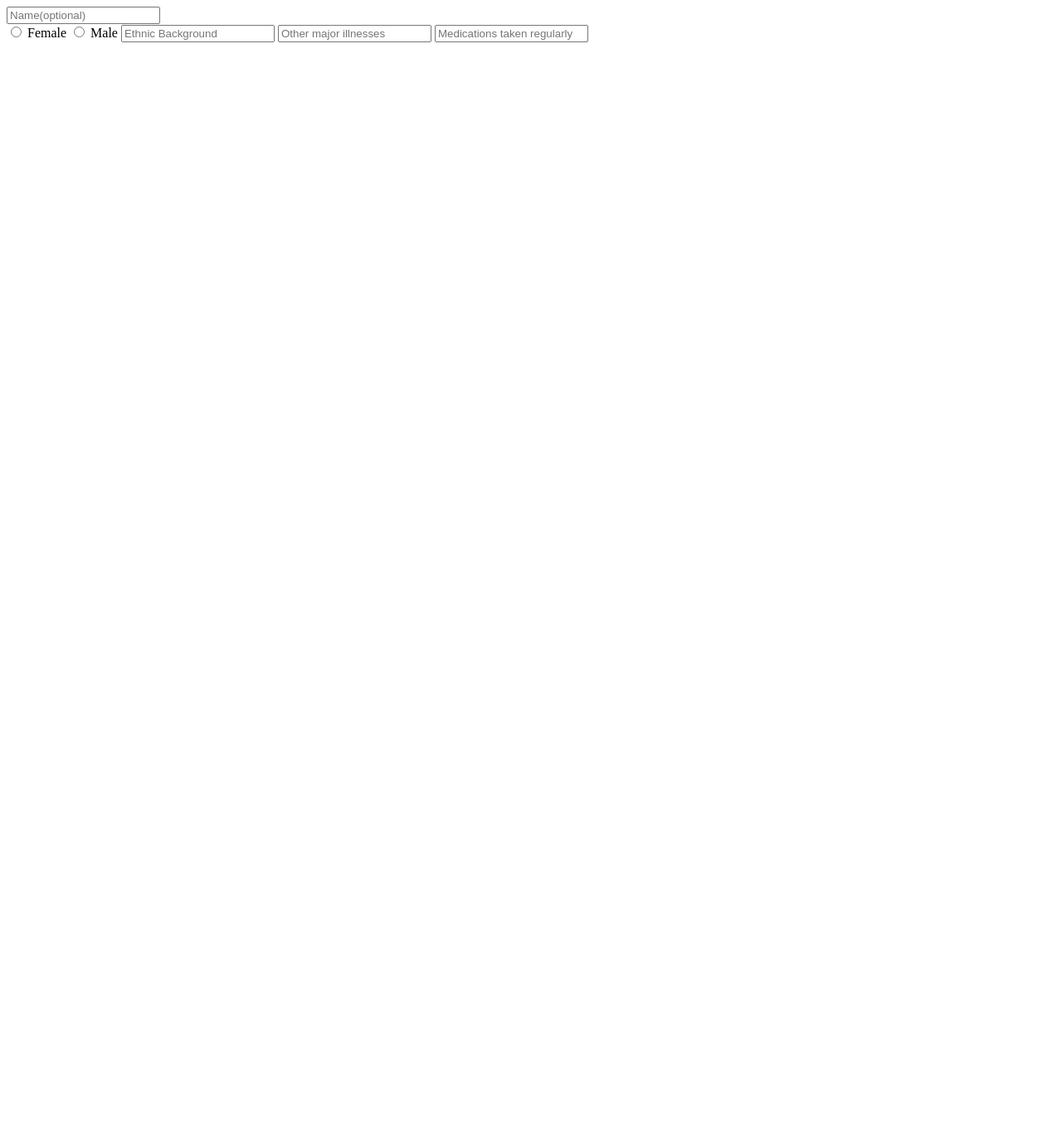
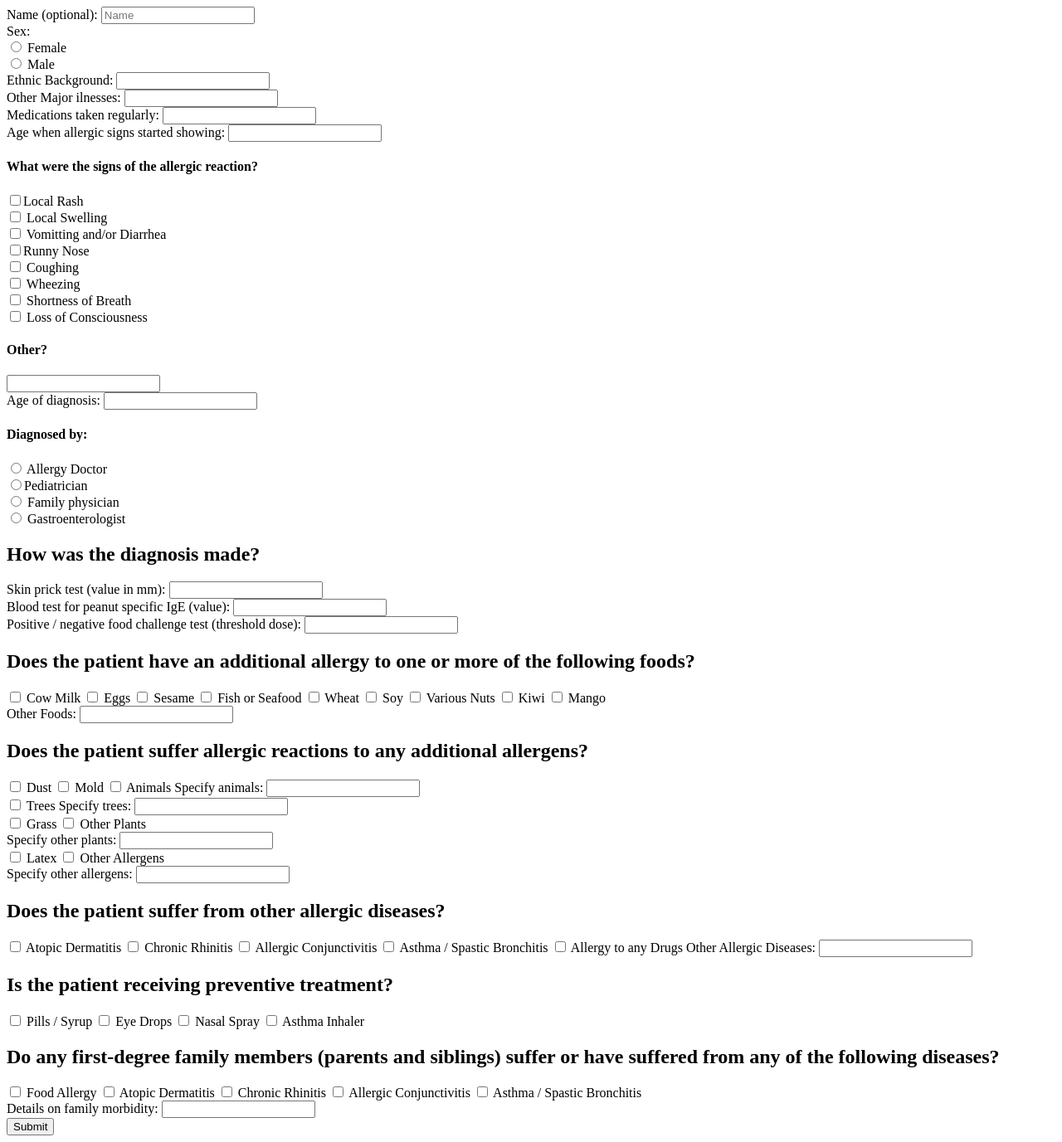
Before and after one commit to meet-projects/Y2-GroupA-Team3, a Flask app: page / in a window 1280 px wide. Shown: the whole page at 83% size. Before the commit the page ends 51 px from the top, so only its background shows below. Run offline with Flask 3, Linux system fonts and the light colour scheme.

Commit message:
form is ready!!!

```diff
--- a/app.py
+++ b/app.py
@@ -1,3 +1,4 @@
+# from flask import Flask, render_template, request, redirect, url_for, flash
 from flask import Flask, render_template, request, redirect, url_for, flash
 from flask import session as login_session
 import pyrebase
@@ -19,15 +20,71 @@ firebase = pyrebase.initialize_app(config)
 auth = firebase.auth()
 db= firebase.database()
 #Code goes below here
+
 @app.route('/' , methods=['GET', 'POST'])
 def generalform():
     if request.method == 'POST':
         name= request.form['name']
         gender= request.form['sex']
-        dob= request.form['dob']
+        # dob= request.form['dob']
         bg= request.form['bg']
-        illnesses= request.form['illness']
+        illness= request.form.get('illness')
         meds= request.form['meds']
+        age = request.form['age']
+        signs = request.form['signs']
+        skin_prick_test = request.form['skin_prick_test']
+        blood_test_ige = request.form['blood_test_ige']
+        food_challenge = request.form['food_challenge']
+        food_allergies = request.form.getlist('food_allergies')
+        other_foods = request.form['other_foods']
+        additional_allergens = request.form.getlist('additional_allergens')
+        animals_specify = request.form['animals_specify']
+        trees_specify = request.form['trees_specify']
+        other_plants_specify = request.form['other_plants_specify']
+        other_allergens_specify = request.form['other_allergens_specify']
+        other_allergic_diseases = request.form.getlist('other_allergic_diseases')
+        preventive_treatment = request.form.getlist('preventive_treatment')
+        family_morbidity = request.form.getlist('family_morbidity')
+        family_morbidity_details = request.form['family_morbidity_details']
+        skin_prick_test = request.form['skin_prick_test']
+        blood_test_ige = request.form['blood_test_ige']
+        food_challenge = request.form['food_challenge']
+        food_allergies = request.form.getlist('food_allergies')
+        other_foods = request.form['other_foods']
+        additional_allergens = request.form.getlist('additional_allergens')
+        animals_specify = request.form['animals_specify']
+        trees_specify = request.form['trees_specify']
+        other_plants_specify = request.form['other_plants_specify']
+        other_allergens_specify = request.form['other_allergens_specify']
+        other_allergic_diseases = request.form.getlist('other_allergic_diseases')
+        preventive_treatment = request.form.getlist('preventive_treatment')
+        family_morbidity = request.form.getlist('family_morbidity')
+        family_morbidity_details = request.form['family_morbidity_details']
+        patient_data = {
+            "name": name,
+            "gender": gender,
+            # "dob": dob,
+            "blood_group": bg,
+            "illness": illness,
+            "medications": meds,
+            "age": age,
+            "signs": signs,
+            "skin_prick_test": skin_prick_test,
+            "blood_test_ige": blood_test_ige,
+            "food_challenge": food_challenge,
+            "food_allergies": food_allergies,
+            "other_foods": other_foods,
+            "additional_allergens": additional_allergens,
+            "animals_specify": animals_specify,
+            "trees_specify": trees_specify,
+            "other_plants_specify": other_plants_specify,
+            "other_allergens_specify": other_allergens_specify,
+            "other_allergic_diseases": other_allergic_diseases,
+            "preventive_treatment": preventive_treatment,
+            "family_morbidity": family_morbidity,
+            "family_morbidity_details": family_morbidity_details
+        }
+        db.child("Patients").push(patient_data)
         return render_template('index.html')
     else:
         return render_template('index.html')
--- a/templates/index.html
+++ b/templates/index.html
@@ -6,14 +6,131 @@
 </head>
 <body>
     <form action="/" method= "POST">
-        <input type= "text" name="name" placeholder="Name(optional)">
+        Name (optional):
+        <input type= "text" name="name" placeholder="Name">
+        <br>
+        Sex:
         <br>
         <input type="radio" name="sex" value="female"> Female
+        <br>
         <input type="radio" name="sex" value="male"> Male
-        <input type="text" name="bg" placeholder="Ethnic Background">
-        <input type="text" name="ilness" placeholder="Other major illnesses">
-        <input type="text" name="meds" placeholder="Medications taken regularly">
+        <br>
+        Ethnic Background:
+        <input type="text" name="bg">
+        <br>
+        Other Major ilnesses:
+        <input type="text" name="illness">
+        <br>
+        Medications taken regularly:
+        <input type="text" name="meds">
+        <br>
+        Age when allergic signs started showing:
+        <input type="number" name="age">
+        <br>
+        <h4>What were the signs of the allergic reaction? </h4>
+        <input type="checkbox" name="signs" value= "rash">Local Rash
+        <br>
+        <input type="checkbox" name="signs" value= "swelling"> Local Swelling
+        <br>
+        <input type="checkbox" name="signs" value= "vomit"> Vomitting and/or Diarrhea
+        <br>
+        <input type="checkbox" name="signs" value= "Runny Nose">Runny Nose
+        <br>
+        <input type="checkbox" name="signs" value= "cough"> Coughing
+        <br>
+        <input type="checkbox" name="signs" value= "wheezing"> Wheezing
+        <br>
+        <input type="checkbox" name="signs" value= "breath"> Shortness of Breath
+        <br>
+        <input type="checkbox" name="signs" value= "loss"> Loss of Consciousness
+        <br>
+        <h4> Other? </h4>
+        <input type="text" name="other">
+        <br>
+        Age of diagnosis:
+        <input type="number" name="age1">
+        <h4>Diagnosed by:</h4>
+        <input type="radio" name="diagnos" value="ad"> Allergy Doctor
+        <br>
+        <input type="radio" name="diagnos" value="ped">Pediatrician
+        <br>
+        <input type="radio" name="diagnos" value="fp"> Family physician
+        <br>
+        <input type="radio" name="diagnos" value="gas"> Gastroenterologist
+        <br>
+        <h2>How was the diagnosis made?</h2>
+        Skin prick test (value in mm):
+        <input type="text" name="skin_prick_test">
+        <br>
+        Blood test for peanut specific IgE (value):
+        <input type="text" name="blood_test_ige">
+        <br>
+        Positive / negative food challenge test (threshold dose):
+        <input type="text" name="food_challenge">
+        <br>
+        <h2>Does the patient have an additional allergy to one or more of the following foods?</h2>
+    <input type="checkbox" name="food_allergies" value="cow_milk"> Cow Milk
+    <input type="checkbox" name="food_allergies" value="eggs"> Eggs
+    <input type="checkbox" name="food_allergies" value="sesame"> Sesame
+    <input type="checkbox" name="food_allergies" value="fish_seafood"> Fish or Seafood
+    <input type="checkbox" name="food_allergies" value="wheat"> Wheat
+    <input type="checkbox" name="food_allergies" value="soy"> Soy
+    <input type="checkbox" name="food_allergies" value="various_nuts"> Various Nuts
+    <input type="checkbox" name="food_allergies" value="kiwi"> Kiwi
+    <input type="checkbox" name="food_allergies" value="mango"> Mango
+    <br>
+    Other Foods:
+    <input type="text" name="other_foods">
+    <br>
+    <h2>Does the patient suffer allergic reactions to any additional allergens?</h2>
+    <input type="checkbox" name="additional_allergens" value="dust"> Dust
+    <input type="checkbox" name="additional_allergens" value="mold"> Mold
+    <input type="checkbox" name="additional_allergens" value="animals"> Animals
+    Specify animals:
+    <input type="text" name="animals_specify">
+    <br>
+    <input type="checkbox" name="additional_allergens" value="trees"> Trees
+    Specify trees: <input type="text" name="trees_specify"><br>
+    <input type="checkbox" name="additional_allergens" value="grass"> Grass
+    <input type="checkbox" name="additional_allergens" value="other_plants"> Other Plants
+    <br>
+    Specify other plants:
+    <input type="text" name="other_plants_specify">
+    <br>
+    <input type="checkbox" name="additional_allergens" value="latex"> Latex
+    <input type="checkbox" name="additional_allergens" value="other_allergens"> Other Allergens
+    <br>
+    Specify other allergens: <input type="text" name="other_allergens_specify">
+    <br>
 
+    <h2>Does the patient suffer from other allergic diseases?</h2>
+    <input type="checkbox" name="other_allergic_diseases" value="atopic_dermatitis"> Atopic Dermatitis
+    <input type="checkbox" name="other_allergic_diseases" value="chronic_rhinitis"> Chronic Rhinitis
+    <input type="checkbox" name="other_allergic_diseases" value="allergic_conjunctivitis"> Allergic Conjunctivitis
+    <input type="checkbox" name="other_allergic_diseases" value="asthma_spastic_bronchitis"> Asthma / Spastic Bronchitis
+    <input type="checkbox" name="other_allergic_diseases" value="allergy_to_drugs"> Allergy to any Drugs
+    Other Allergic Diseases: <input type="text" name="other_allergic_diseases">
+    <br>
+
+    <h2>Is the patient receiving preventive treatment?</h2>
+    <input type="checkbox" name="preventive_treatment" value="pills"> Pills / Syrup
+    <input type="checkbox" name="preventive_treatment" value="eye_drops"> Eye Drops
+    <input type="checkbox" name="preventive_treatment" value="nasal_spray"> Nasal Spray
+    <input type="checkbox" name="preventive_treatment" value="asthma_inhaler"> Asthma Inhaler
+    <br>
+
+    <h2>Do any first-degree family members (parents and siblings) suffer or have suffered from any of the following diseases?</h2>
+    <input type="checkbox" name="family_morbidity" value="food_allergy"> Food Allergy
+    <input type="checkbox" name="family_morbidity" value="atopic_dermatitis"> Atopic Dermatitis
+    <input type="checkbox" name="family_morbidity" value="chronic_rhinitis"> Chronic Rhinitis
+    <input type="checkbox" name="family_morbidity" value="allergic_conjunctivitis"> Allergic Conjunctivitis
+    <input type="checkbox" name="family_morbidity" value="asthma_spastic_bronchitis"> Asthma / Spastic Bronchitis
+    <br>
+    Details on family morbidity:
+    <input type="text" name="family_morbidity_details">
+    <br>
+
+    <input type="submit" value="Submit">
 
 
 </body>
```
